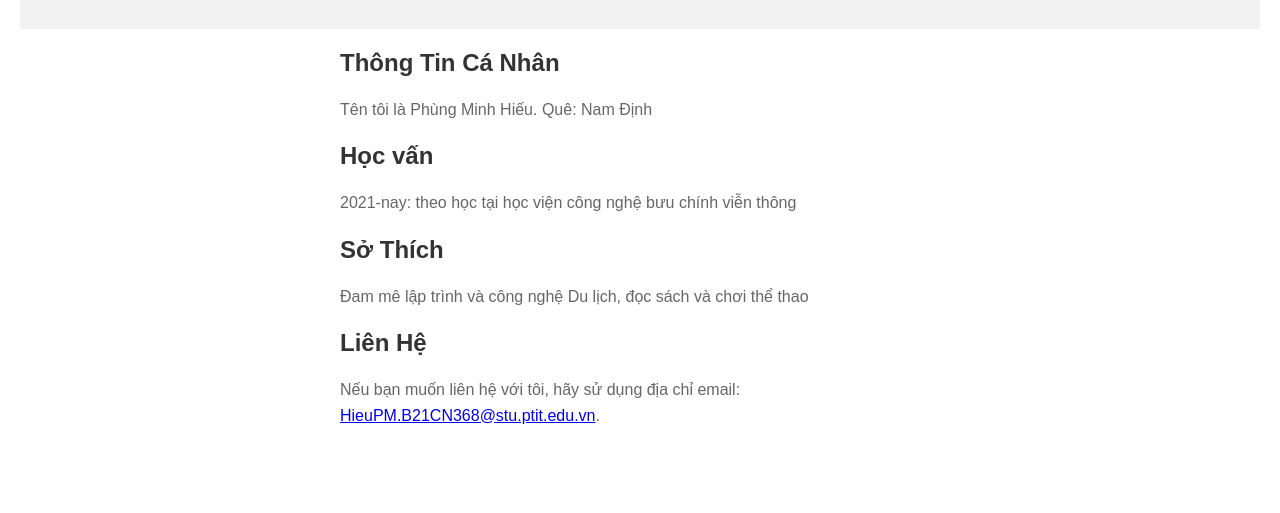
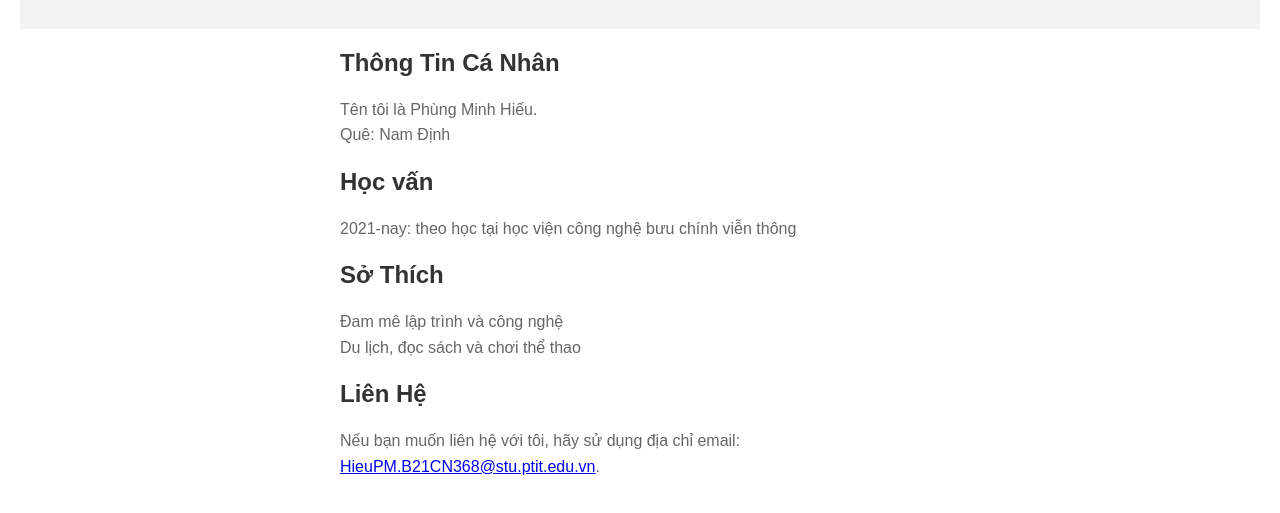
Before and after one commit to PhungMHieu/PhungMHieu.github.io, a plain HTML site: page index.html in a window 1280 px wide. Shown: the part 91-604 px from the top of the page. Drawn offline with Linux system fonts and the light colour scheme.

Commit message:
Update index.html

```diff
--- a/index.html
+++ b/index.html
@@ -41,7 +41,7 @@
     <section>
         <h2>Thông Tin Cá Nhân</h2>
         <p>
-            Tên tôi là Phùng Minh Hiếu.
+            Tên tôi là Phùng Minh Hiếu.<br>
             Quê: Nam Định
         </p>
         <h2>Học vấn</h2>
@@ -50,7 +50,7 @@
         </p>
         <h2>Sở Thích</h2>
         <p>
-            Đam mê lập trình và công nghệ
+            Đam mê lập trình và công nghệ<br>
             Du lịch, đọc sách và chơi thể thao
         </p>
     </section>
```
